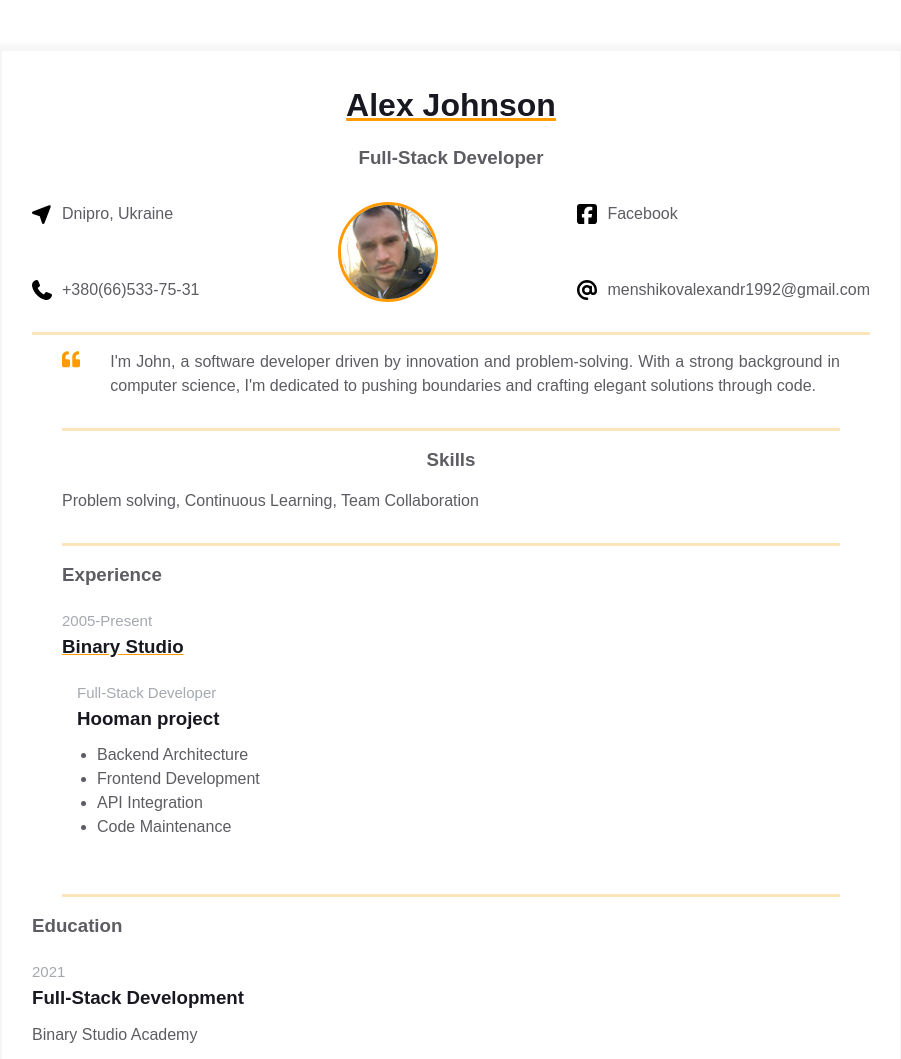
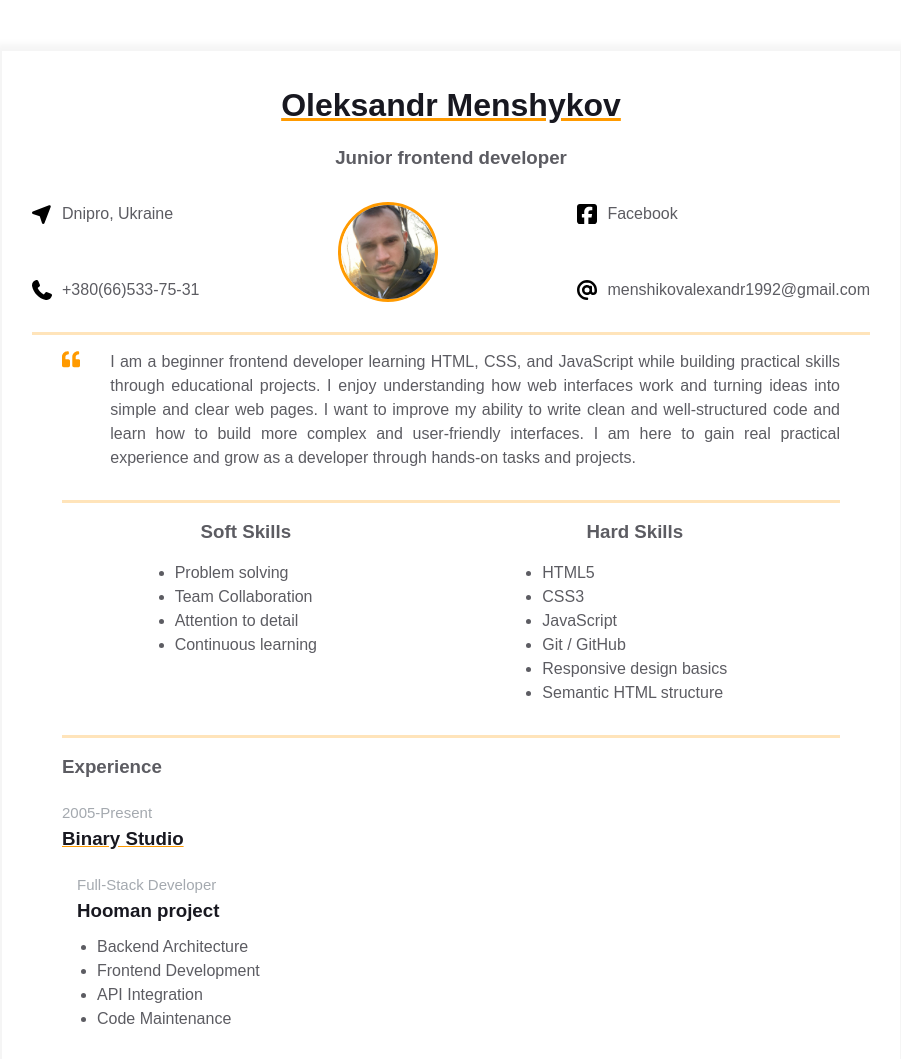
Before and after one commit to Oleksandr-Menshykov/homepage, a plain HTML site: page index.html in a window 1280 px wide. Shown: the top 1059 px of the page, without its empty margins (189-1090 px from the left). Drawn offline with Linux system fonts and the light colour scheme.

Commit message:
Added info about me. Into text and my skills

```diff
--- a/index.html
+++ b/index.html
@@ -13,8 +13,8 @@
     <div class="resume">
       <div class="container">
         <div class="resume__block">
-          <h1 class="contact-info__header">Alex Johnson</h1>
-          <h3 class="contact-info__sub-header">Full-Stack Developer</h3>
+          <h1 class="contact-info__header">Oleksandr Menshykov</h1>
+          <h3 class="contact-info__sub-header">Junior frontend developer</h3>
 
           <div class="contact_info_container fh">
             <div class="contact-info__block">
@@ -80,10 +80,14 @@
                 </svg>
               </div>
               <p class="intro_text">
-                I'm John, a software developer driven by innovation and
-                problem-solving. With a strong background in computer science,
-                I'm dedicated to pushing boundaries and crafting elegant
-                solutions through code.
+                I am a beginner frontend developer learning HTML, CSS, and JavaScript while building practical skills
+                through
+                educational projects. I enjoy understanding how web interfaces work and turning ideas into simple and
+                clear web pages. I
+                want to improve my ability to write clean and well-structured code and learn how to build more complex
+                and user-friendly
+                interfaces. I am here to gain real practical experience and grow as a developer through hands-on tasks
+                and projects.
               </p>
             </div>
           </div>
@@ -91,10 +95,26 @@
         <div class="container">
           <div class="resume__block">
             <div class="skills">
-              <h3 class="skills__header">Skills</h3>
-              <p class="skills__text">
-                Problem solving, Continuous Learning, Team Collaboration
-              </p>
+              <div class="skills__block">
+                <h3 class="skills__header">Soft Skills</h3>
+                <ul class="skills__list">
+                  <li class="skills__text">Problem solving</li>
+                  <li class="skills__text">Team Collaboration</li>
+                  <li class="skills__text">Attention to detail</li>
+                  <li class="skills__text">Continuous learning</li>
+                </ul>
+              </div>
+              <div class="skills__block">
+                <h3 class="skills__header">Hard Skills</h3>
+                <ul class="skills__list">
+                  <li class="skills__text">HTML5</li>
+                  <li class="skills__text">CSS3</li>
+                  <li class="skills__text">JavaScript</li>
+                  <li class="skills__text">Git / GitHub</li>
+                  <li class="skills__text">Responsive design basics</li>
+                  <li class="skills__text">Semantic HTML structure</li>
+                </ul>
+              </div>
             </div>
           </div>
         </div>
--- a/styles.css
+++ b/styles.css
@@ -160,6 +160,11 @@ body {
   text-align: justify;
 }
 
+.skills {
+  display: flex;
+  justify-content: space-around;
+}
+
 .skills__header {
   color: var(--secondary-text-color);
   text-align: center;
```
